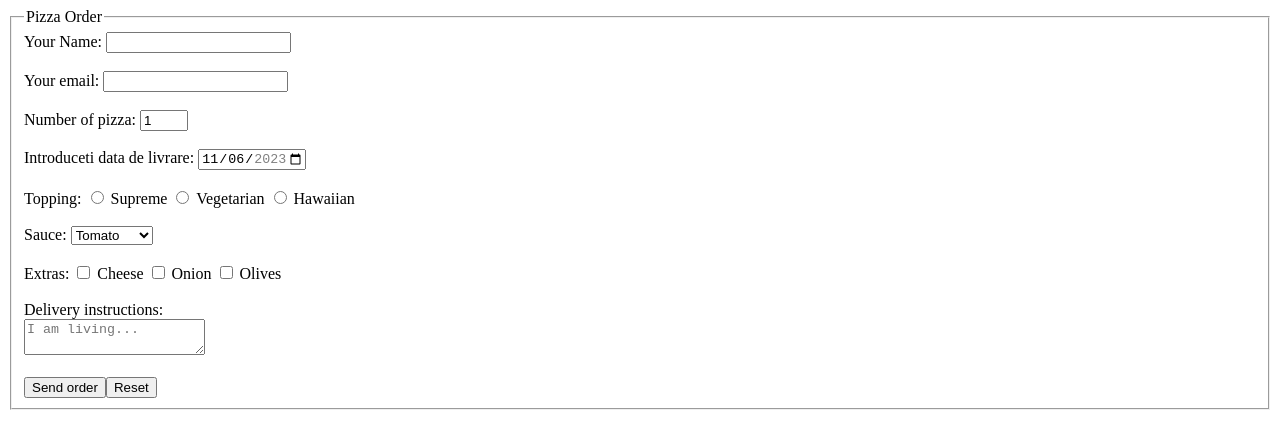
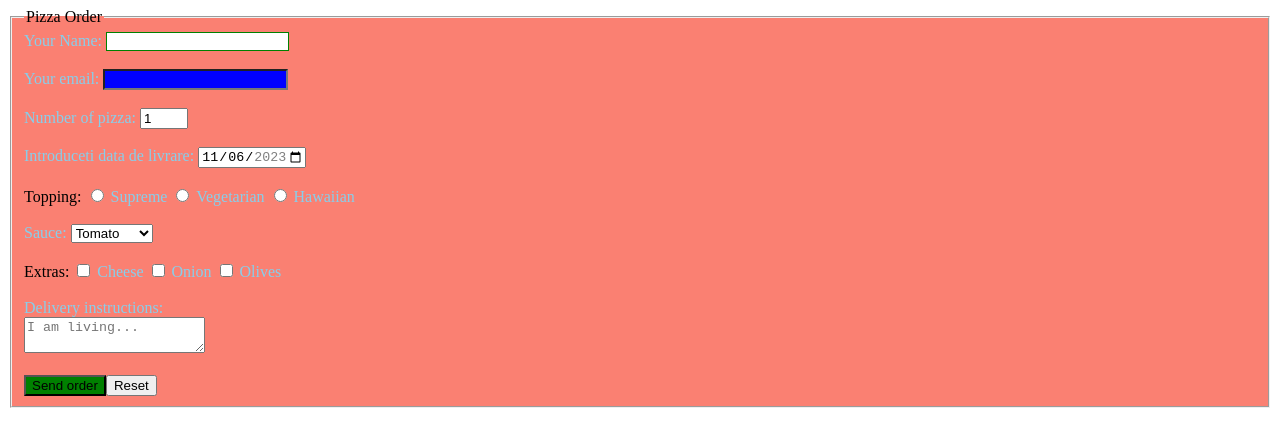
Before and after one commit to VictorRindunica/Homeworks, a plain HTML site: page html-2/HTML2.html in a window 1280 px wide. Drawn offline with Linux system fonts and the light colour scheme.

Commit message:
finisat exercitiu cu atribut selector

```diff
--- /dev/null
+++ b/css-display/css-atribut-selector.css
@@ -0,0 +1,15 @@
+label {
+ color: skyblue;
+}
+[type="text"] {
+    border: green solid 1px;
+}
+[type="email"] {
+    background-color: blue;
+}
+[type="submit"] {
+    background-color: green;
+}
+fieldset {
+    background-color: salmon;
+}
--- a/html-2/HTML2.html
+++ b/html-2/HTML2.html
@@ -4,6 +4,7 @@
     <meta charset="UTF-8" />
     <meta name="viewport" content="width=device-width, initial-scale=1.0" />
     <title>Pizza Order</title>
+    <link rel="stylesheet" href="../css-display/css-atribut-selector.css"/>
   </head>
   <body>
     <fieldset>
```
